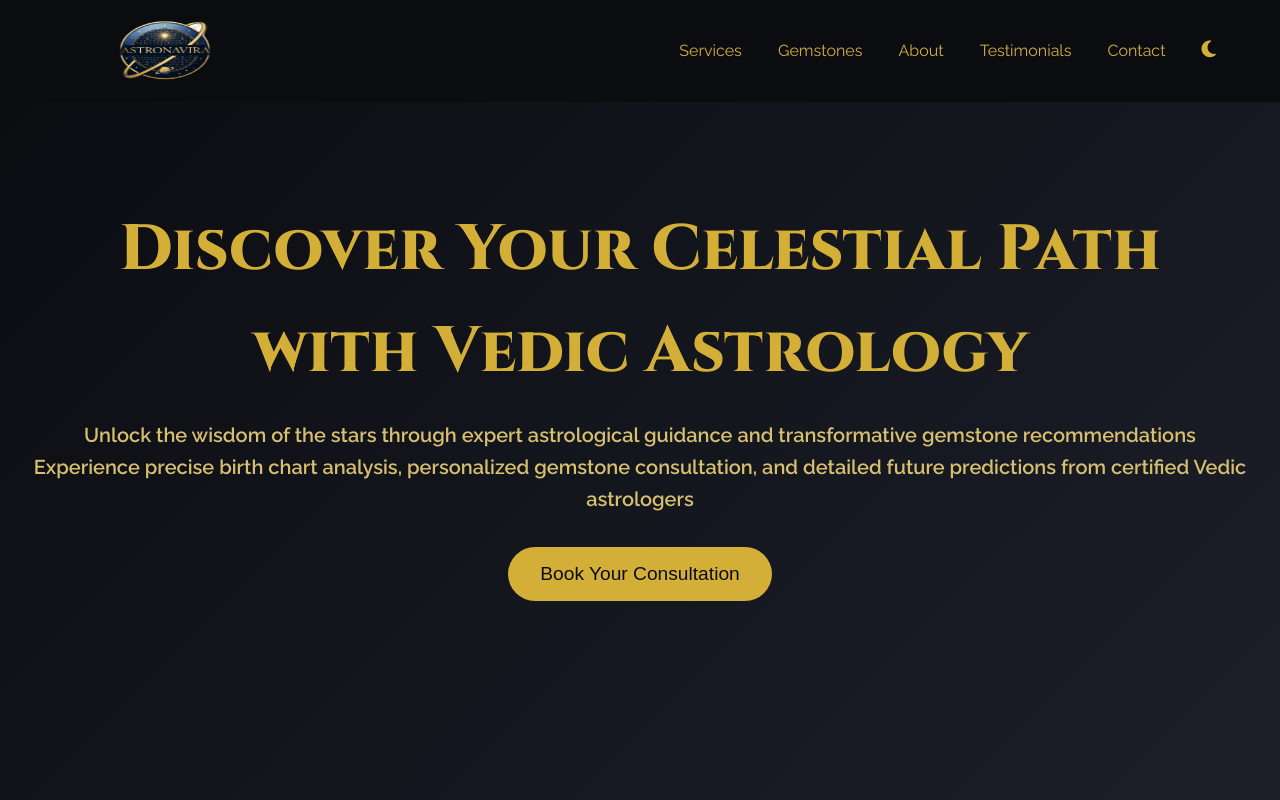
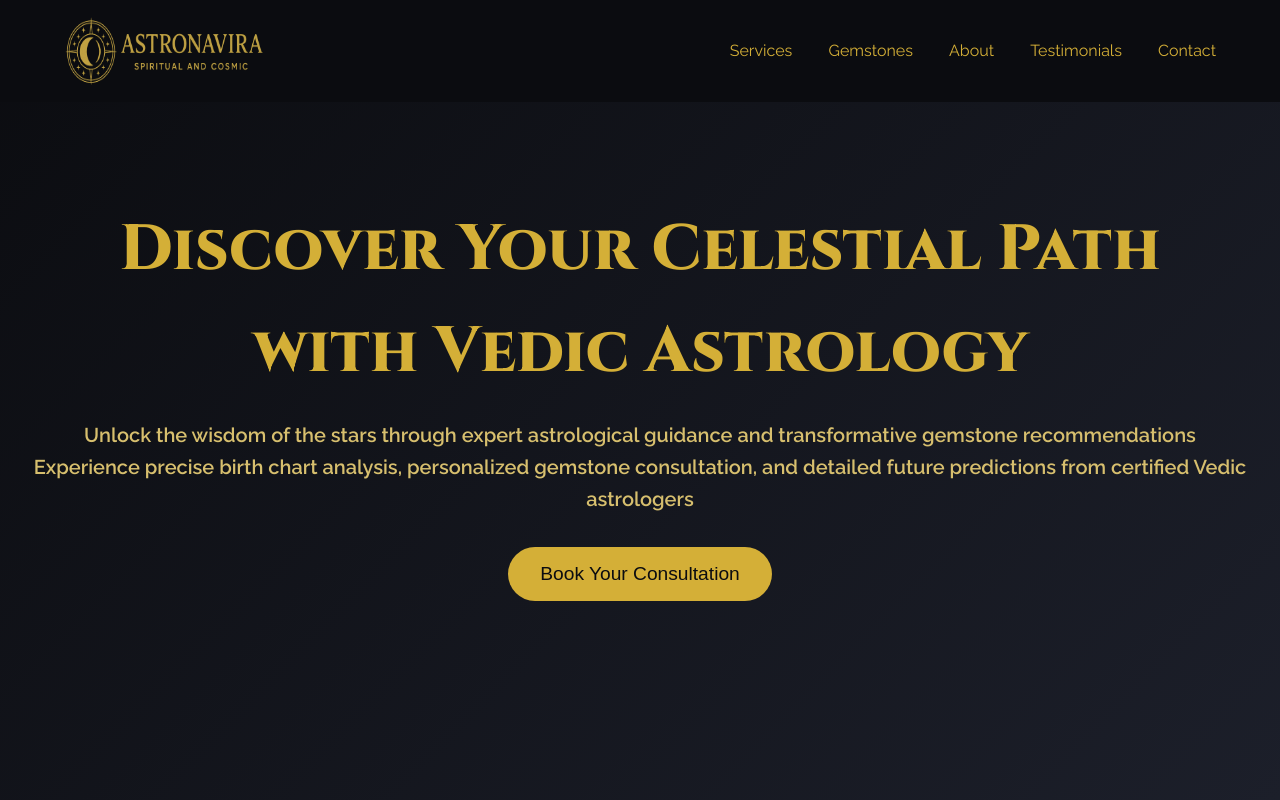
Before and after one commit to gauravvashisht07/ASTROLOGY-WEBSITE, a website: page index.html in a window 1280 px wide. Shown: the top 800 px of the page. Drawn offline with nearby package versions, Linux system fonts and the light colour scheme; placeholder pictures from the web are drawn by us; files whose address does not match are found by name.

Commit message:
LOGO  CHANGES

```diff
--- a/index.html
+++ b/index.html
@@ -49,7 +49,7 @@
     <!-- Header/Navbar -->
   <header>
   <nav class="navbar">
-    <img src="images/gemstones/LOGO6.png" alt="ASTRONAVIRA Logo" class="logo" />
+    <img src="images/gemstones/LOGO.png" alt="ASTRONAVIRA Logo" class="logo" />
 
     <!-- Hamburger icon for mobile -->
     <div class="menu-toggle" id="mobile-menu">
@@ -65,9 +65,9 @@
       <a href="index.html#about">About</a>
       <a href="index.html#testimonials">Testimonials</a>
       <a href="index.html#contact">Contact</a>
-      <button class="theme-toggle">
+      <!-- <button class="theme-toggle">
         <i class="fas fa-moon"></i>
-      </button>
+      </button> -->
     </div>
   </nav>
 </header>
```
Also changed, not shown: gemstone.html (+3 -2 lines).
